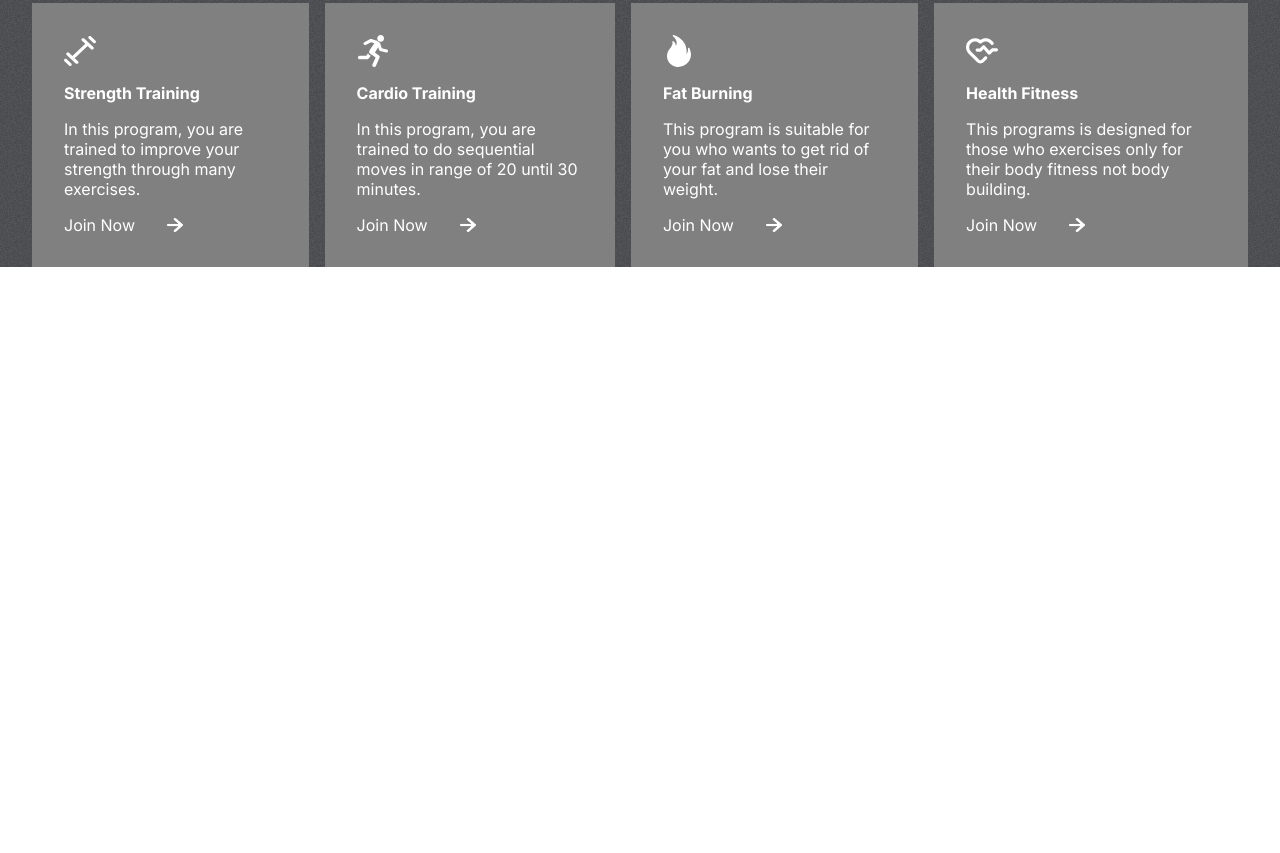
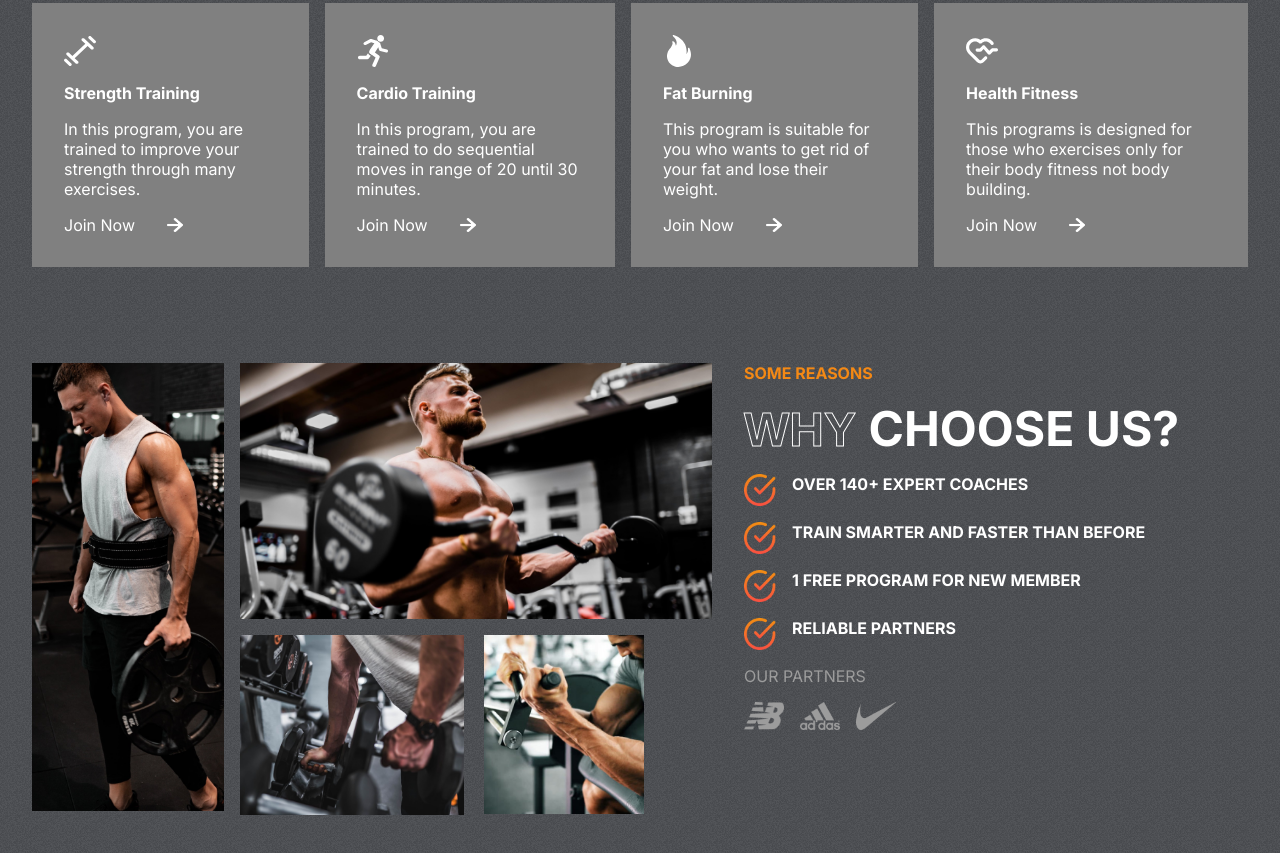
Before and after one commit to EngrAminullah/gym-app, a React (Create React App) app: page / in a window 1280 px wide. Shown: the part 1019-1872 px from the top of the page. Before the commit the page ends 1286 px from the top, so only its background shows below. Built offline with nearby package versions, Linux system fonts and the light colour scheme.

Commit message:
Reasons components

```diff
--- a/src/App.js
+++ b/src/App.js
@@ -1,12 +1,14 @@
 import "./App.css";
 import Hero from "./components/Hero/Hero";
 import Programs from "./components/Programs/Programs";
+import Reasons from "./components/Reasons/Reasons";
 
 function App() {
   return (
     <div className="App">
       <Hero />
       <Programs />
+      <Reasons />
     </div>
   );
 }
--- /dev/null
+++ b/src/components/Reasons/Reasons.css
@@ -0,0 +1,90 @@
+.Reasons {
+    padding: 0 2rem;
+    display: flex;
+    gap: 2rem;
+}
+
+.left-r {
+    flex: 1 1;
+    display: grid;
+    grid-template-columns: repeat(3, 1fr);
+    gap: 1rem;
+    grid-auto-rows: 1fr;
+}
+
+.left-r>img {
+    object-fit: cover;
+}
+
+.left-r>:nth-child(1) {
+    width: 12rem;
+    grid-row: 1/3;
+    height: 28rem;
+}
+
+.left-r>:nth-child(2) {
+    width: 29.5rem;
+    /* width: auto; */
+    height: 16rem;
+    grid-column: 2/4;
+}
+
+.left-r>:nth-child(3) {
+    width: 14rem;
+    grid-column: 2/3;
+    grid-row: 2;
+}
+
+.left-r>:nth-child(4) {
+    width: 10rem;
+    grid-row: 2;
+    grid-column: 3/4;
+    height: 11.2rem;
+}
+
+.right-r {
+    flex: 1 1;
+    text-transform: uppercase;
+    gap: 1rem;
+    display: flex;
+    flex-direction: column;
+}
+
+.right-r>span {
+    font-weight: bold;
+    color: var(--orange);
+}
+
+.right-r>div {
+    color: white;
+    font-size: 3rem;
+    font-weight: bold;
+}
+
+.details-r {
+    display: flex;
+    flex-direction: column;
+    gap: 1rem;
+}
+
+.details-r>div {
+    display: flex;
+    font-size: 1rem;
+    gap: 1rem;
+
+}
+
+.details-r>div>img {
+    width: 2rem;
+    height: 2rem;
+}
+
+.partners {
+    display: flex;
+    gap: 1rem;
+}
+
+.partners>img {
+    width: 2.5rem;
+
+}
--- /dev/null
+++ b/src/components/Reasons/Reasons.jsx
@@ -0,0 +1,63 @@
+import React from "react";
+import "./Reasons.css";
+import image1 from "../../assets/image1.png";
+import image2 from "../../assets/image2.png";
+import image3 from "../../assets/image3.png";
+import image4 from "../../assets/image4.png";
+import nb from "../../assets/nb.png";
+import adidas from "../../assets/adidas.png";
+import nike from "../../assets/nike.png";
+import tick from "../../assets/tick.png";
+
+const Reasons = () => {
+  return (
+    <div className="Reasons" id="reasons">
+      <div className="left-r">
+        <img src={image1} alt="" />
+        <img src={image2} alt="" />
+        <img src={image3} alt="" />
+        <img src={image4} alt="" />
+      </div>
+      <div className="right-r">
+        <span>some reasons</span>
+        <div>
+          <span className="stroke-text">why </span>
+          <span>choose us?</span>
+        </div>
+        <div className="details-r">
+          <div>
+            <img src={tick} alt=""></img>
+            <span>OVER 140+ EXPERT COACHES</span>
+          </div>
+          <div>
+            <img src={tick} alt="" />
+            <span>TRAIN SMARTER AND FASTER THAN BEFORE</span>
+          </div>
+          <div>
+            <img src={tick} alt="" />
+            <span>1 FREE PROGRAM FOR NEW MEMBER</span>
+          </div>
+          <div>
+            <img src={tick} alt="" />
+            <span>RELIABLE PARTNERS</span>
+          </div>
+        </div>
+        <span
+          style={{
+            color: "var(--gray)",
+            fontWeight: "normal",
+          }}
+        >
+          OUR PARTNERS
+        </span>
+        <div className="partners">
+          <img src={nb} alt="" />
+          <img src={adidas} alt="" />
+          <img src={nike} alt="" />
+        </div>
+      </div>
+    </div>
+  );
+};
+
+export default Reasons;
```
